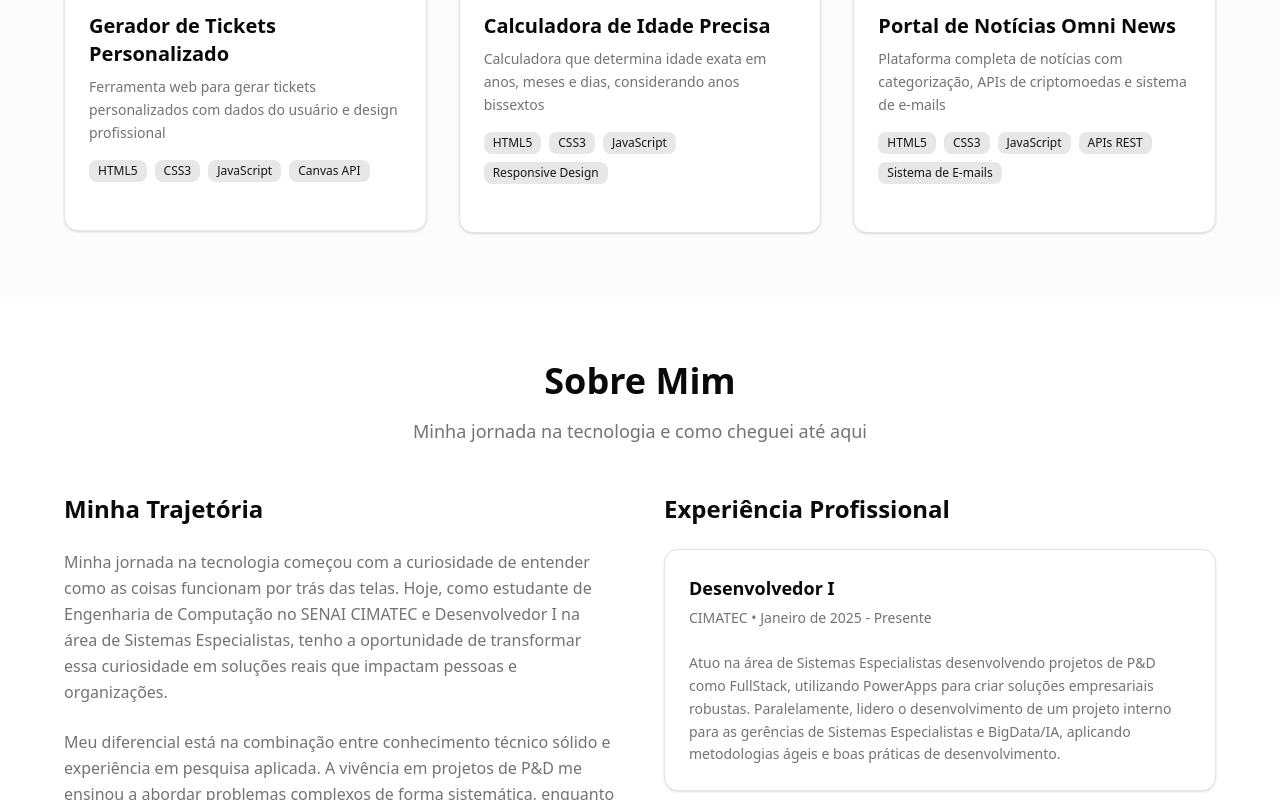
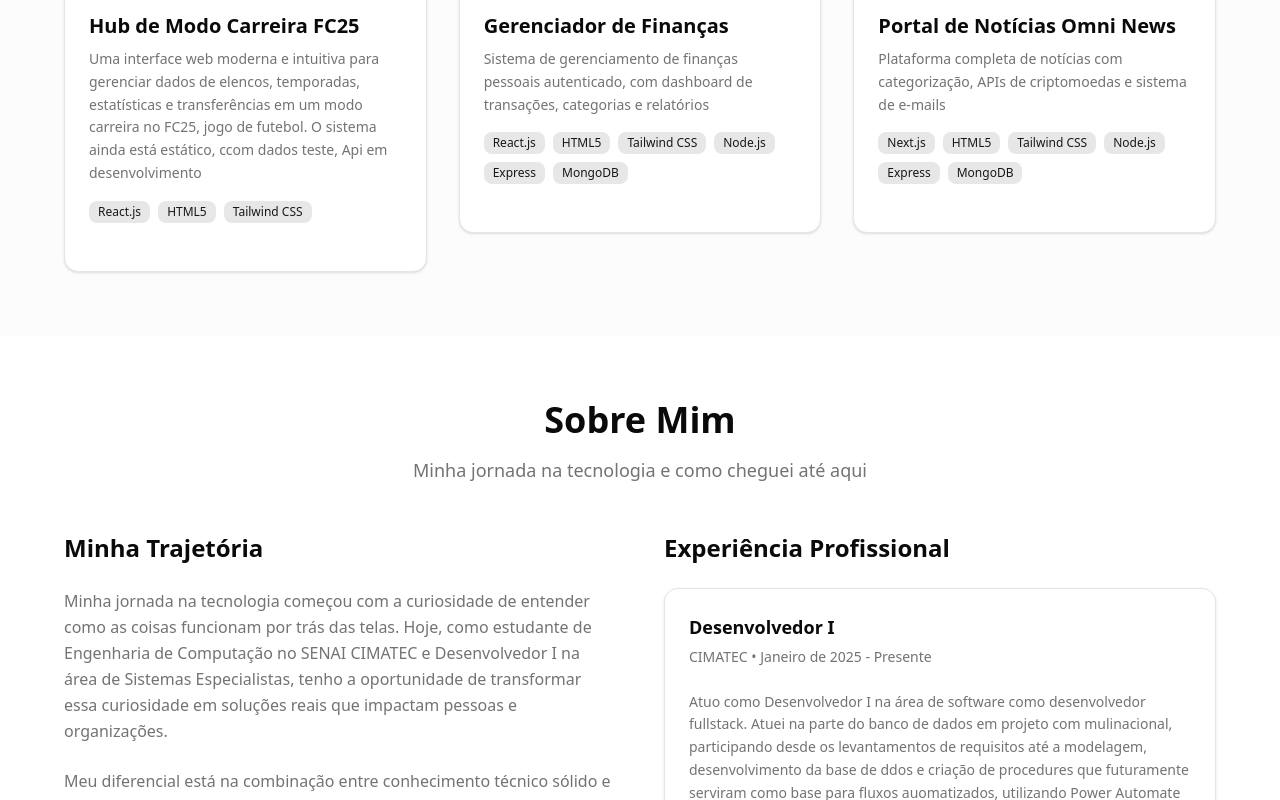
Before and after one commit to rmotti/portfolio-rodrigo-motti, a React (Vite) app: page / in a window 1280 px wide. Shown: the part 1120-1920 px from the top of the page. Built offline with nearby package versions, Linux system fonts and the light colour scheme.

Commit message:
feat: novos projetos

```diff
--- a/src/App.jsx
+++ b/src/App.jsx
@@ -12,8 +12,8 @@ import ProjectDetailModal from './components/ui/project-detail-modal.jsx'
 
 // Importar imagens
 import profileImage from './assets/Rodrigo_Motti.jpg'
-import ticketGeneratorImage from './assets/ticket-generator.png'
-import ageCalculatorImage from './assets/age-calculator.png'
+import careerHubImage from './assets/career-hub.png'
+import finsyncImage from './assets/Finsync.png'
 import omniNewsImage from './assets/omni-news.png'
 
 function App() {
@@ -64,25 +64,25 @@ function App() {
 
   const projects = [
     {
-      title: "Gerador de Tickets Personalizado",
-      description: "Ferramenta web para gerar tickets personalizados com dados do usuário e design profissional",
-      challenge: "Criar uma ferramenta web que permitisse gerar tickets personalizados de forma rápida e intuitiva, com dados do usuário e design profissional.",
-      solution: "Desenvolvi uma aplicação web utilizando HTML5, CSS3 e JavaScript vanilla, implementando funcionalidades de captura de dados, geração dinâmica de conteúdo e download de tickets em formato de imagem.",
+      title: "Hub de Modo Carreira FC25",
+      description: "Uma interface web moderna e intuitiva para gerenciar dados de elencos, temporadas, estatísticas e transferências em um modo carreira no FC25, jogo de futebol. O sistema ainda está estático, ccom dados teste, Api em desenvolvimento",
+      challenge: "Criar um hub que permita o usuário gerenciar dados de seu time, estatísticas, transferências e dados históricos de seus saves, buscando uma imersão cada vez maior no game.",
+      solution: "Desenvolvi uma aplicação web utilizando React.js e Tailwind CSS, com uma interface intuitiva que permite personalizar e visualizar dados de forma dinâmica, guardando histórico.",
       results: "Interface intuitiva que permite personalização completa dos tickets, com validação de dados em tempo real e geração instantânea. Aprendi sobre manipulação de Canvas API e otimização de performance para aplicações client-side.",
-      technologies: ["HTML5", "CSS3", "JavaScript", "Canvas API"],
-      image: ticketGeneratorImage,
-      liveUrl: "https://ticket-generator-plum.vercel.app/",
-      githubUrl: "#"
+      technologies: ["React.js", "HTML5", "Tailwind CSS"],
+      image: careerHubImage,
+      liveUrl: "https://career-mode-hub.vercel.app/",
+      githubUrl: "https://github.com/rmotti/career-mode-hub"
     },
     {
-      title: "Calculadora de Idade Precisa",
-      description: "Calculadora que determina idade exata em anos, meses e dias, considerando anos bissextos",
-      challenge: "Desenvolver uma calculadora que determinasse a idade exata em anos, meses e dias, considerando anos bissextos e diferentes durações de meses.",
-      solution: "Implementei algoritmos precisos de cálculo temporal usando JavaScript, com validação robusta de datas e interface responsiva que funciona em todos os dispositivos.",
-      results: "Ferramenta 100% precisa que considera todas as variações do calendário gregoriano. Interface limpa e acessível que demonstra atenção aos detalhes na experiência do usuário.",
-      technologies: ["HTML5", "CSS3", "JavaScript", "Responsive Design"],
-      image: ageCalculatorImage,
-      liveUrl: "https://age-calculator-green-xi.vercel.app/",
+      title: "Gerenciador de Finanças",
+      description: "Sistema de gerenciamento de finanças pessoais autenticado, com dashboard de transações, categorias e relatórios",
+      challenge: "Desenvolver um sistema que integre todas as suas transações financeiras e possibilite gerar visões por setor e por data.",
+      solution: "Implementei uma aplicação fullstack com React.js no frontend e Node.js/Express no backend, utilizando MongoDB para persistência de dados. A aplicação possui autenticação JWT, dashboard interativo e relatórios dinâmicos.",
+      results: "Ferramenta funcional com login autenticado e que possibilita o usuário gerenciar todas as suas transações financeiras.",
+      technologies: ["React.js", "HTML5", "Tailwind CSS", "Node.js", "Express", "MongoDB"],
+      image: finsyncImage,
+      liveUrl: "https://finsync-frontend-three.vercel.app/",
       githubUrl: "#"
     },
     {
@@ -91,7 +91,7 @@ function App() {
       challenge: "Criar uma plataforma completa de notícias com categorização, integração de APIs externas para cotações de criptomoedas e sistema automatizado de e-mails.",
       solution: "Estou desenvolvendo uma aplicação web responsiva com arquitetura modular, integrando APIs de notícias e criptomoedas, implementando sistema de notificações por e-mail e painel administrativo.",
       results: "Plataforma completa que demonstra habilidades fullstack, desde o frontend responsivo até integrações complexas de backend e automações.",
-      technologies: ["HTML5", "CSS3", "JavaScript", "APIs REST", "Sistema de E-mails"],
+      technologies: ["Next.js", "HTML5", "Tailwind CSS", "Node.js", "Express", "MongoDB"],
       image: omniNewsImage,
       liveUrl: "https://omni-news.vercel.app/",
       githubUrl: "#",
@@ -104,13 +104,13 @@ function App() {
       title: "Desenvolvedor I",
       company: "CIMATEC",
       period: "Janeiro de 2025 - Presente",
-      description: "Atuo na área de Sistemas Especialistas desenvolvendo projetos de P&D como FullStack, utilizando PowerApps para criar soluções empresariais robustas. Paralelamente, lidero o desenvolvimento de um projeto interno para as gerências de Sistemas Especialistas e BigData/IA, aplicando metodologias ágeis e boas práticas de desenvolvimento."
+      description: "Atuo como Desenvolvedor I na área de software como desenvolvedor fullstack. Atuei na parte do banco de dados em projeto com mulinacional, participando desde os levantamentos de requisitos até a modelagem, desenvolvimento da base de ddos e criação de procedures que futuramente serviram como base para fluxos auomatizados, utilizando Power Automate"
     },
     {
       title: "Pesquisador Voluntário",
       company: "CIMATEC",
       period: "Março 2024 - Presente",
-      description: "Conduzo pesquisa aplicada em duas frentes inovadoras: gamificação do ensino de banco de dados (focando em consultas DQL) e desenvolvimento de soluções de digital twin com manutenção preditiva na Planta de Manufatura Avançada. Essas experiências me proporcionaram visão estratégica sobre como a tecnologia pode revolucionar processos educacionais e industriais."
+      description: "Conduzo pesquisa aplicada na gamificação no ensino de banco de dados, buscando validar metodologias e melhora no ensino da área em questão."
     },
     {
       title: "Estagiário em Desenvolvimento de Software",
@@ -121,10 +121,11 @@ function App() {
   ]
 
   const skills = {
-    "Linguagens de Programação": ["Python", "JavaScript", "C", "Java", "SQL"],
-    "Frameworks e Ferramentas": ["PowerApps", "HTML5/CSS3", "React", "Node.js", "Git/GitHub"],
-    "Metodologias": ["Scrum", "Gestão de P&D", "Metodologias Ágeis"],
-    "Áreas de Interesse": ["Desenvolvimento FullStack", "P&D", "Gamificação", "Digital Twin", "IoT"]
+    "Frontend": ["React.js", "Next", "Tailwind CSS"],
+    "Backend": ["Node.js", "Express"],
+    "Databases": ["SQL", "mySql", "MongoDB"],
+    "Ferramentas/Metodologias": ["Scrum","Git/GitHub"],
+    "Áreas de Interesse": ["Desenvolvimento FullStack", "Banco de Dados", "BigData", "AI"]
   }
 
   return (
```
Also changed, not shown: src/assets/Career-hub.png (added), src/assets/Finsync.png (added).
